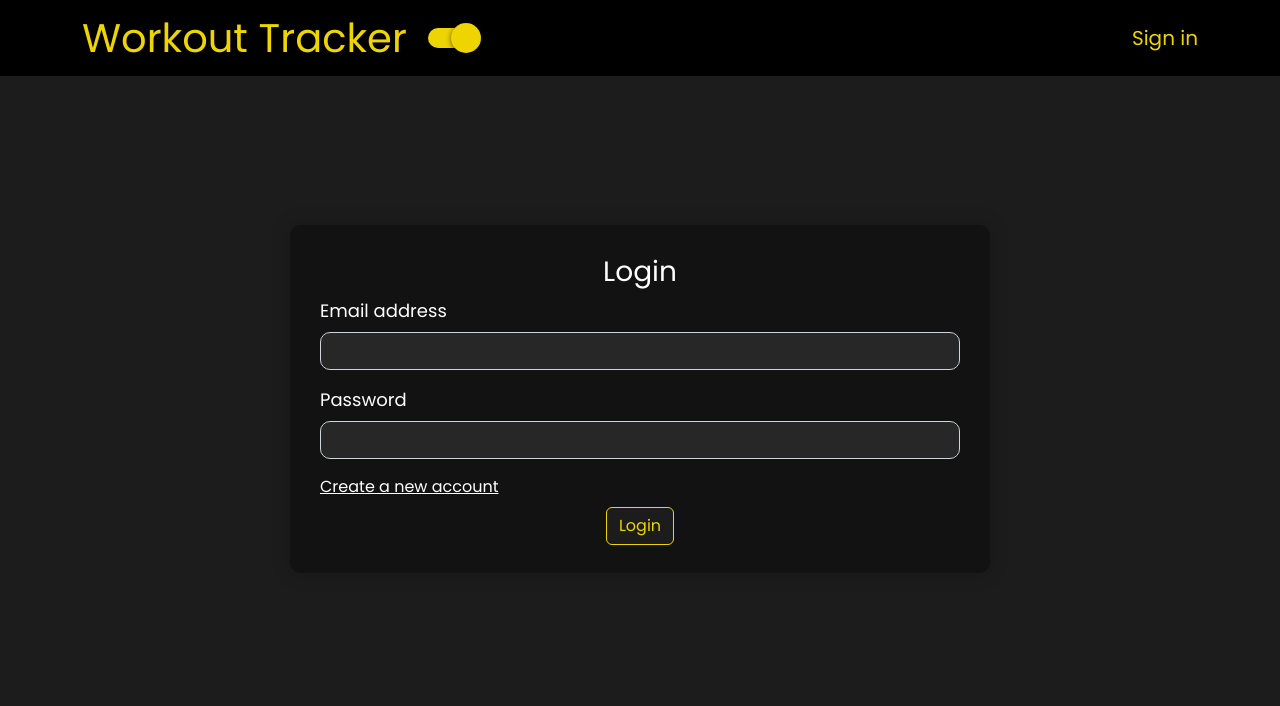
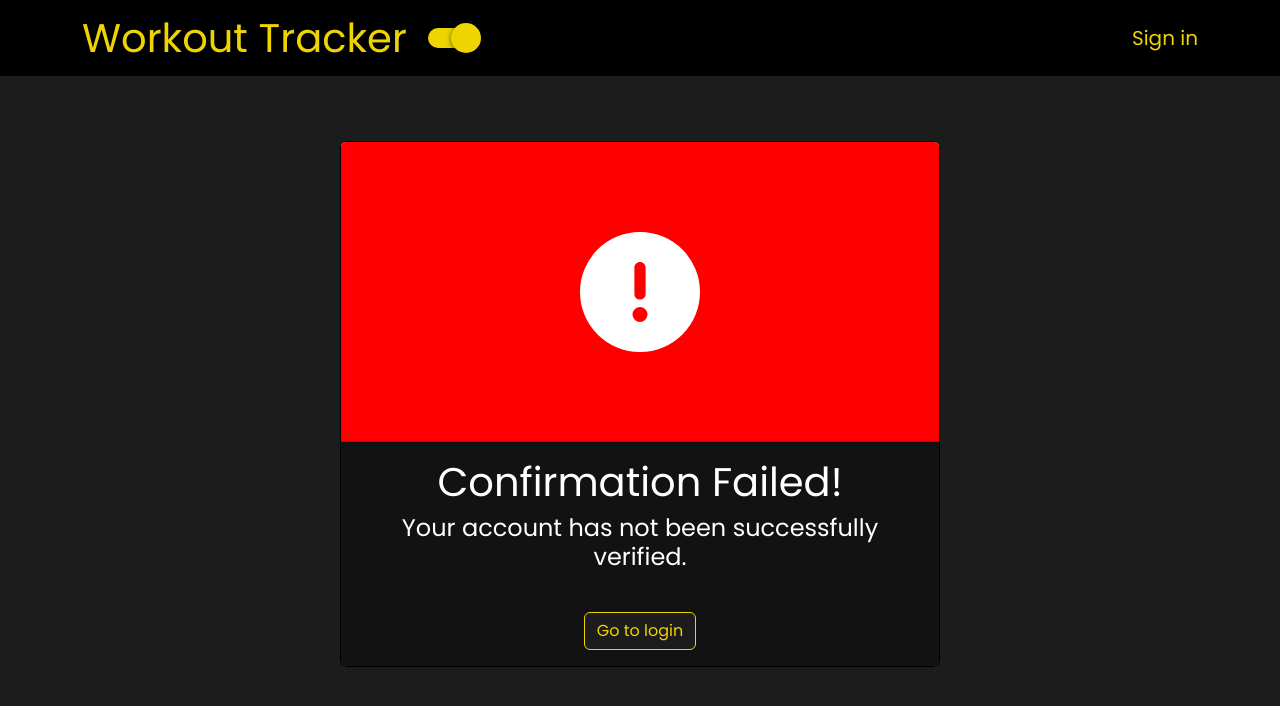
Before and after one commit to nnd1402/workout-masters-front, a React (Create React App) app: page /account-confirmation in a window 1280 px wide. Before the commit this address led to /login. Shown: the top 706 px of the page. Built offline with nearby package versions, Linux system fonts and the light colour scheme; no server answers.

Commit message:
account confirmation styles

```diff
--- a/src/components/pages/UserAccountConfirmation/UserAccountConfirmation.tsx
+++ b/src/components/pages/UserAccountConfirmation/UserAccountConfirmation.tsx
@@ -33,12 +33,11 @@ const UserAccountConfirmation = () => {
 				console.log(email, token);
 				setIsConfirmed(false);
 			});
-		console.log('ovo je email:' + email, 'ovo je token:' + token);
 
-		const redirectToLogin = setTimeout(() => navigate('/login'), 5000);
+		//const redirectToLogin = setTimeout(() => navigate('/login'), 5000);
 
 		return () => {
-			clearTimeout(redirectToLogin);
+			//clearTimeout(redirectToLogin);
 		};
 	}, [email, token, navigate]);
 
@@ -53,10 +52,12 @@ const UserAccountConfirmation = () => {
 								icon={faCircleCheck}
 							/>
 						</Card.Header>
-						<Card.Body>
-							<Card.Title>Confirmation Successful!</Card.Title>
+						<Card.Body className='success-card-body'>
+							<Card.Title>
+								<h1>Confirmation Successful!</h1>
+							</Card.Title>
 							<Card.Text>
-								Your account has been successfully verified.
+								<h4>Your account has been successfully verified.</h4>
 							</Card.Text>
 							<Link to='/login'>
 								<Button className='styled-btn mt-4' variant='primary'>
@@ -75,10 +76,12 @@ const UserAccountConfirmation = () => {
 								icon={faCircleExclamation}
 							/>
 						</Card.Header>
-						<Card.Body>
-							<Card.Title>Confirmation Failed!</Card.Title>
+						<Card.Body className='success-card-body'>
+							<Card.Title>
+								<h1>Confirmation Failed!</h1>
+							</Card.Title>
 							<Card.Text>
-								Your account has not been successfully verified.
+								<h4>Your account has not been successfully verified.</h4>
 							</Card.Text>
 							<Link to='/login'>
 								<Button className='styled-btn mt-4' variant='primary'>
--- a/src/components/pages/UserRegister/RegistrationSuccessful.tsx
+++ b/src/components/pages/UserRegister/RegistrationSuccessful.tsx
@@ -21,7 +21,7 @@ const RegistrationSuccessful = () => {
 						<h2>Your account has been successfully created.</h2>
 					</Card.Text>
 					<Card.Text>
-						<h4 className=''>
+						<h4>
 							Confirmation email has been sent to your email address. Please
 							login after confirming your account.
 						</h4>
--- a/src/index.css
+++ b/src/index.css
@@ -102,7 +102,7 @@ body {
 }
 
 #light .sign-in {
-	color: #000;
+	color: #fff;
 }
 
 .title {
@@ -374,7 +374,7 @@ input[type='number']::-webkit-outer-spin-button {
 
 #light .styled-btn:hover {
 	background-color: #000 !important;
-	color: #eed400 !important;
+	color: #fff !important;
 	border-color: #000 !important;
 }
 
@@ -525,7 +525,7 @@ input[type='range']::-webkit-slider-thumb {
 
 #light .success-card-body {
 	color: #000;
-	background-color: #fbfdbb;
+	background-color: #fff;
 }
 
 .success-registration-icon {
```
